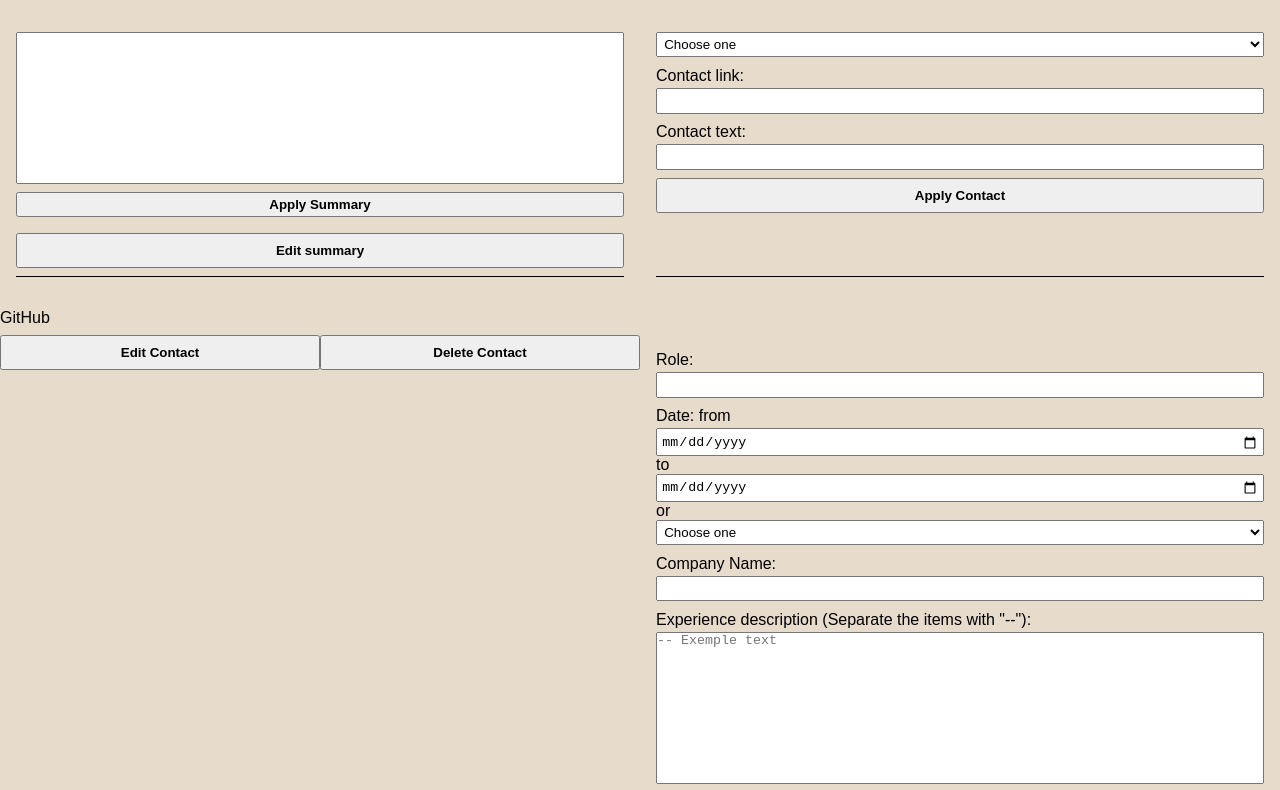
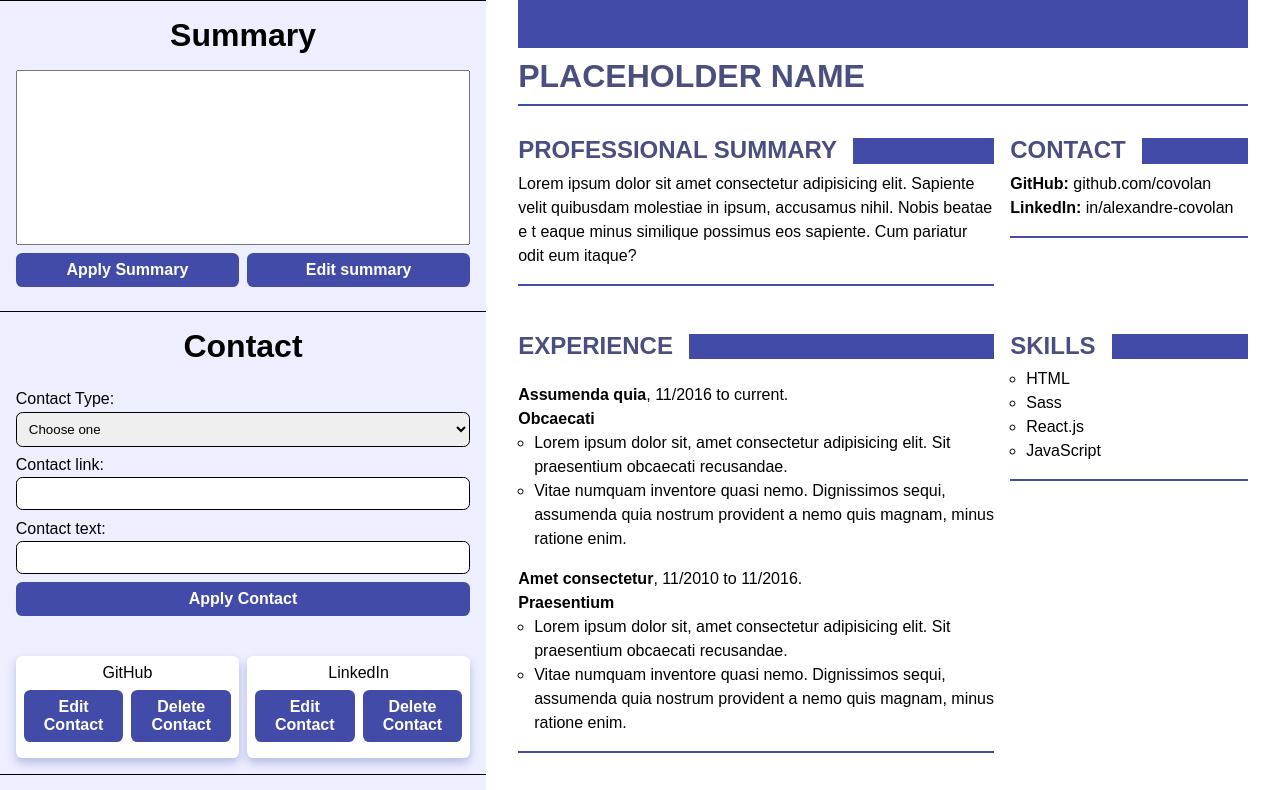
Before and after one commit to covolan/react-learning, a React (Vite) app in the folder project-odin-react/: page / in a window 1280 px wide. Shown: the top 790 px of the page. Built offline with nearby package versions, Linux system fonts and the light colour scheme.

Commit message:
Finished v1

```diff
--- a/project-odin-react/src/App.jsx
+++ b/project-odin-react/src/App.jsx
@@ -7,9 +7,14 @@ const App = () => {
   const [contacts, setContacts] = useState([
     {
       contactName: "GitHub",
-      contactLink: "/",
-      contactText: "Test",
+      contactLink: "https://github.com/covolan",
+      contactText: "github.com/covolan",
     },
+    {
+      contactName: "LinkedIn",
+      contactLink: "https://www.linkedin.com/in/alexandre-covolan/",
+      contactText: "in/alexandre-covolan",
+    }
   ]);
   const [experiences, setExperiences] = useState([
     {
@@ -20,8 +25,16 @@ const App = () => {
       description:
         "-- Lorem ipsum dolor sit, amet consectetur adipisicing elit. Sit praesentium obcaecati recusandae. -- Vitae numquam inventore quasi nemo. Dignissimos sequi, assumenda quia nostrum provident a nemo quis magnam, minus ratione enim.",
     },
+    {
+      role: "Amet consectetur",
+      from: "2010-11-30",
+      until: "2016-11-30",
+      company: "Praesentium",
+      description:
+        "-- Lorem ipsum dolor sit, amet consectetur adipisicing elit. Sit praesentium obcaecati recusandae. -- Vitae numquam inventore quasi nemo. Dignissimos sequi, assumenda quia nostrum provident a nemo quis magnam, minus ratione enim.",
+    }
   ]);
-  const [skills, setSkills] = useState([]);
+  const [skills, setSkills] = useState(["HTML", "Sass", "React.js", "JavaScript"]);
   const [education, setEducation] = useState([
     {
       title: "Excepturi",
--- a/project-odin-react/src/components/Curriculum.jsx
+++ b/project-odin-react/src/components/Curriculum.jsx
@@ -32,8 +32,8 @@ const Contact = ({ contacts }) => {
       </h2>
       {contacts.map((elem) => (
         <p className="cv-info-paragraph contact-link" key={elem.contactLink}>
-          <strong className="contact-title">{elem.contactName}</strong>
-          <a href={elem.contactLink} target="_blank">
+          <strong className="contact-title">{elem.contactName}: </strong>
+          <a href={elem.contactLink} className="link" target="_blank">
             {elem.contactText}
           </a>
         </p>
--- a/project-odin-react/src/components/EditBar.jsx
+++ b/project-odin-react/src/components/EditBar.jsx
@@ -17,6 +17,8 @@ const SummaryForm = () => {
   };
 
   return (
+    <Fragment>
+      <h1>Summary</h1>
       <form action="" className="edit-bar-summary" onSubmit={updateSummary}>
         <textarea
           className="edit-bar-summary-text"
@@ -25,11 +27,14 @@ const SummaryForm = () => {
           cols="30"
           rows="10"
         ></textarea>
-      <input type="submit" className="btn" value="Apply Summary" />
+        <div className="btn-wrap">
+          <button className="btn">Apply Summary</button>
           <button className="btn" onClick={editSummary}>
             Edit summary
           </button>
+        </div>
       </form>
+    </Fragment>
   );
 };
 
@@ -92,7 +97,9 @@ const ContactForm = ({ contacts, setContacts }) => {
 
   return (
     <>
+      <h1>Contact</h1>
       <form className="edit-bar-contact" onSubmit={addContact}>
+        <label htmlFor="contact-select">Contact Type:</label>
         <select name="contact-select" id="contact-select">
           <option value="">Choose one</option>
           <option value="github">GitHub</option>
@@ -109,7 +116,7 @@ const ContactForm = ({ contacts, setContacts }) => {
       <div className="contacts">
         {contacts.map((elem) => {
           return (
-            <Fragment key={elem.contactName}>
+            <div className="item" key={elem.contactName}>
               <p>{elem.contactName}</p>
               <div className="btn-wrap">
                 <button
@@ -125,7 +132,7 @@ const ContactForm = ({ contacts, setContacts }) => {
                   Delete Contact
                 </button>
               </div>
-            </Fragment>
+            </div>
           );
         })}
       </div>
@@ -220,6 +227,7 @@ const ExperienceForm = ({ experiences, setExperiences }) => {
 
   return (
     <Fragment>
+      <h1>Experience</h1>
       <form className="edit-bar-experience" onSubmit={createExp}>
         <label htmlFor="role">Role: </label>
         <input id="role" type="text" />
@@ -246,7 +254,7 @@ const ExperienceForm = ({ experiences, setExperiences }) => {
       <div className="experiences">
         {experiences.map((exp) => {
           return (
-            <Fragment key={exp.from}>
+            <div className="item" key={exp.from}>
               <p>
                 {exp.role} at {exp.company}
               </p>
@@ -258,7 +266,7 @@ const ExperienceForm = ({ experiences, setExperiences }) => {
                   Delete experience
                 </button>
               </div>
-            </Fragment>
+            </div>
           );
         })}
       </div>
@@ -285,11 +293,15 @@ const SkillsForm = ({ skills, setSkills }) => {
 
   const delSkill = (selectedSkill) => {
     const tempSkills = skills.filter((elem) => elem != selectedSkill);
-    setSkills([tempSkills]);
+    console.log(tempSkills);
+    setSkills(tempSkills);
   };
 
   return (
     <Fragment>
+      <h1>
+        Skills
+      </h1>
       <form className="edit-bar-skills" onSubmit={addSkill}>
         <label htmlFor="skill">Skill name: </label>
         <input id="skill" type="text" />
@@ -298,7 +310,7 @@ const SkillsForm = ({ skills, setSkills }) => {
       <div className="skills">
         {skills.map((elem) => {
           return (
-            <Fragment key={elem}>
+            <div className="item" key={elem}>
               <p>{elem}</p>
               <div className="btn-wrap">
                 <button className="btn" onClick={() => editSkill(elem)}>
@@ -308,7 +320,7 @@ const SkillsForm = ({ skills, setSkills }) => {
                   Delete Skill
                 </button>
               </div>
-            </Fragment>
+            </div>
           );
         })}
       </div>
@@ -390,6 +402,7 @@ const EducationForm = ({ education, setEducation }) => {
 
   return (
     <Fragment>
+      <h1>Education</h1>
       <form className="edit-bar-education" onSubmit={addEducation}>
         <label htmlFor="title">Title: </label>
         <input id="title" type="text" />
@@ -410,19 +423,22 @@ const EducationForm = ({ education, setEducation }) => {
       <div className="education">
         {education.map((edu) => {
           return (
-            <Fragment key={edu.title + edu.role}>
+            <div className="item" key={edu.title + edu.role}>
               <p>
                 {edu.title}, {edu.role}
               </p>
               <div className="btn-wrap">
-                <button className="btn" onClick={() => editEducation(edu.title)}>
+                <button
+                  className="btn"
+                  onClick={() => editEducation(edu.title)}
+                >
                   Edit Education
                 </button>
                 <button className="btn" onClick={() => delEducation(edu.title)}>
                   Delete Education
                 </button>
               </div>
-            </Fragment>
+            </div>
           );
         })}
       </div>
--- a/project-odin-react/src/style/style.css
+++ b/project-odin-react/src/style/style.css
@@ -5,19 +5,28 @@
 }
 
 body {
-  background-color: rgb(231, 219, 204);
+  background-color: rgb(237, 239, 255);
+  display: flex;
+  justify-content: center;
 }
 
 main {
   display: grid;
-  grid-template-columns: 1fr;
+  grid-template-columns: 1fr 1fr;
 }
 
 .edit-bar {
+  max-width: 600px;
+  justify-self: center;
   font-family: sans-serif;
   width: 100%;
   display: grid;
-  grid-template-columns: 1fr 1fr;
+  grid-template-columns: 1fr;
+}
+.edit-bar h1 {
+  text-align: center;
+  padding-top: 1rem;
+  border-top: 1px solid black;
 }
 .edit-bar textarea {
   resize: none;
@@ -27,10 +36,9 @@ main {
   max-width: 100%;
 }
 .edit-bar-contact, .edit-bar-experience, .edit-bar-skills, .edit-bar-education, .edit-bar-summary {
-  border-bottom: 1px solid black;
   display: flex;
   flex-direction: column;
-  margin: 2rem 1rem;
+  margin: 1rem 1rem;
 }
 .edit-bar-contact input,
 .edit-bar-contact select, .edit-bar-experience input,
@@ -38,27 +46,60 @@ main {
 .edit-bar-skills select, .edit-bar-education input,
 .edit-bar-education select, .edit-bar-summary input,
 .edit-bar-summary select {
-  padding: 0.2rem;
+  padding: 0.5rem;
+  border-radius: 0.4rem;
+  border: 1px solid black;
 }
 .edit-bar-contact label, .edit-bar-experience label, .edit-bar-skills label, .edit-bar-education label, .edit-bar-summary label {
   margin: 0.6rem 0 0.2rem;
 }
 
+textarea {
+  padding: 0.4rem;
+  font-size: 0.9rem;
+}
+
+.link {
+  text-decoration: none;
+  color: black;
+}
+
 .btn {
   padding: 0.5rem;
   width: 100%;
+  font-size: 1rem;
+  color: white;
   font-weight: 700;
   margin: 0.5rem 0;
+  border-radius: 0.4rem;
+  border: none;
+  cursor: pointer;
+  background-color: rgb(66, 76, 168);
+  transition: 0.2s ease;
+}
+.btn:hover {
+  background-color: rgba(66, 76, 168, 0.822);
+}
+
+.item {
+  background-color: white;
+  border-radius: 0.4rem;
+  box-shadow: 0 5px 10px rgba(66, 76, 168, 0.315);
+  padding: 0.5rem;
+}
+
+.experiences, .contacts, .skills, .education {
+  margin: 1rem;
+  display: grid;
+  gap: 0.5rem;
+  grid-template-columns: 1fr 1fr;
+  text-align: center;
 }
 
 .btn-wrap {
   display: flex;
   flex-direction: row;
-}
-
-.contact, .experiences, .skills, .education {
-  height: -moz-max-content;
-  height: max-content;
+  gap: 0.5rem;
 }
 
 .cv {
--- a/project-odin-react/src/style/style.scss
+++ b/project-odin-react/src/style/style.scss
@@ -8,22 +8,31 @@ $bar-color: rgb(66, 76, 168);
 }
 
 body {
-  background-color: rgb(231, 219, 204);
+  background-color: rgb(237, 239, 255);
+  display: flex;
+  justify-content: center;
 }
 
 main {
   display: grid;
-  grid-template-columns: 1fr;
+  grid-template-columns: 1fr 1fr;
 }
 
 .edit-bar {
-    textarea {
-        resize: none;
-    }
+  max-width: 600px;
+  justify-self: center;
+  h1 {
+    text-align: center;
+    padding-top: 1rem;
+    border-top: 1px solid black;
+  }
+  textarea {
+    resize: none;
+  }
   font-family: sans-serif;
   width: 100%;
   display: grid;
-  grid-template-columns: 1fr 1fr;
+  grid-template-columns: 1fr;
   &-summary {
     &-text {
       min-width: 100%;
@@ -35,13 +44,15 @@ main {
   &-skills,
   &-education,
   &-summary {
-    border-bottom: 1px solid black;
+    // border-bottom: 1px solid black;
     display: flex;
     flex-direction: column;
-    margin: 2rem 1rem;
+    margin: 1rem 1rem;
     input,
     select {
-      padding: 0.2rem;
+      padding: 0.5rem;
+      border-radius: 0.4rem;
+      border: 1px solid black;
     }
     label {
       margin: 0.6rem 0 0.2rem;
@@ -49,20 +60,52 @@ main {
   }
 }
 
+textarea {
+  padding: 0.4rem;
+  font-size: 0.9rem;
+}
+
+.link  {
+  text-decoration: none;
+  color: black;
+}
+
 .btn {
   padding: 0.5rem;
   width: 100%;
+  font-size: 1rem;
+  color: white;
   font-weight: 700;
   margin: 0.5rem 0;
+  border-radius: 0.4rem;
+  border: none;
+  cursor: pointer;
+  background-color: $bar-color;
+  transition: 0.2s ease;
+  &:hover {
+    background-color: rgba(66, 76, 168, 0.822);
+  }
+}
+
+.item {
+  background-color: white;
+  border-radius: 0.4rem;
+  box-shadow: 0 5px 10px rgba(66, 76, 168, 0.315);
+  padding: 0.5rem;
+}
+
+.experiences, .contacts, .skills, .education {
+  margin: 1rem;
+  display: grid;
+  gap: 0.5rem;
+  grid-template-columns: 1fr 1fr;
+  text-align: center;
 }
 
 .btn-wrap {
-    display: flex;
-    flex-direction: row;
-}
-
-.contact, .experiences, .skills, .education {
-    height: max-content;
+  display: flex;
+  flex-direction: row;
+  gap: 0.5rem;
 }
 
 .cv {
```
Also changed, not shown: 1 other file (tests, documents, lock files or other folders). Lines whose indentation alone changed are shown as unchanged.
